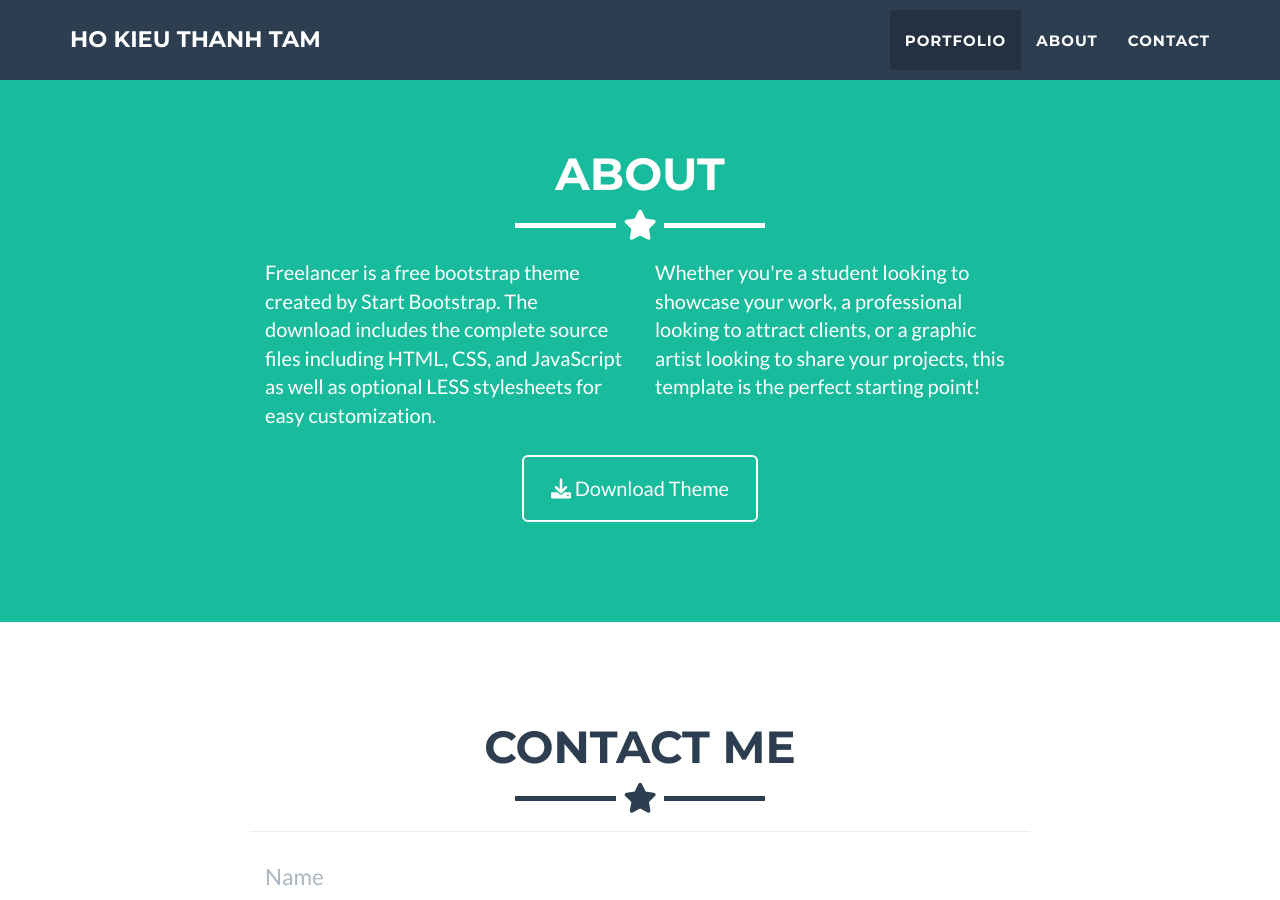
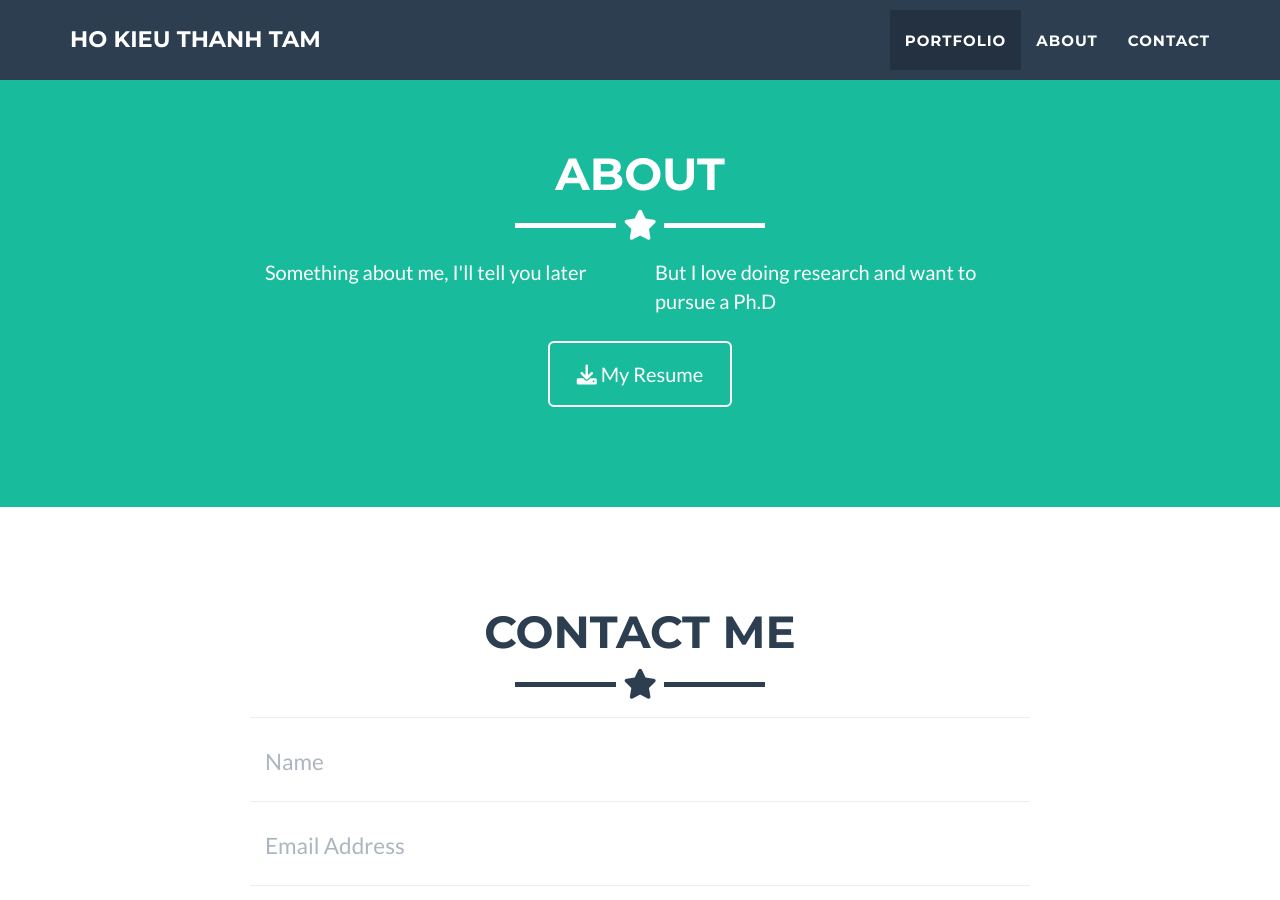
Before and after one commit to hokieuthanhtam/hokieuthanhtam.github.io, a Jekyll site: the page built from _posts/2014-07-18-project-1.markdown, in a window 1280 px wide and 900 px high, scrolled down 1623 px. Built offline with Jekyll 4.4.1, drawn with Linux system fonts in a browser that asks for light colours.

Commit message:
Update about.html

```diff
--- a/_includes/about.html
+++ b/_includes/about.html
@@ -9,17 +9,14 @@
     </div>
     <div class="row">
       <div class="col-lg-4 col-lg-offset-2">
-        <p>Freelancer is a free bootstrap theme created by Start Bootstrap. The download includes the complete
-          source files including HTML, CSS, and JavaScript as well as optional LESS stylesheets for easy
-          customization.</p>
+        <p>Something about me, I'll tell you later</p>
       </div>
       <div class="col-lg-4">
-        <p>Whether you're a student looking to showcase your work, a professional looking to attract clients, or
-          a graphic artist looking to share your projects, this template is the perfect starting point! </p>
+        <p>But I love doing research and want to pursue a Ph.D </p>
       </div>
       <div class="col-lg-8 col-lg-offset-2 text-center">
         <a href="https://github.com/jeromelachaud/freelancer-theme" class="btn btn-lg btn-outline">
-          <i class="fa fa-download"></i> Download Theme
+          <i class="fa fa-download"></i> My Resume
         </a>
       </div>
     </div>
```
